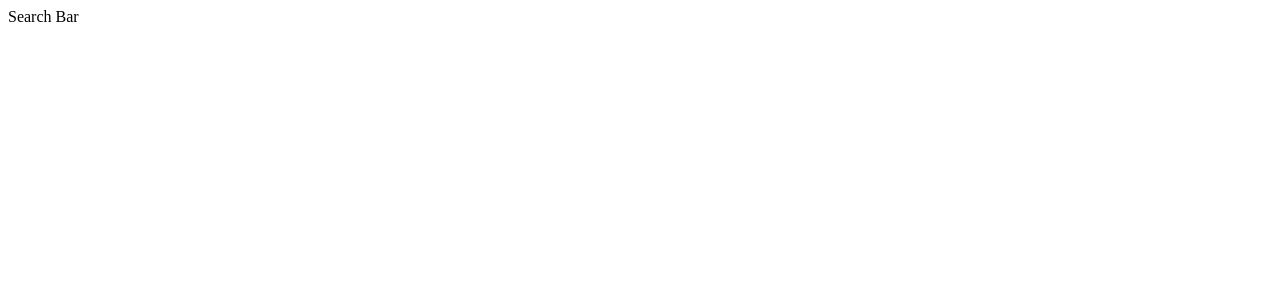
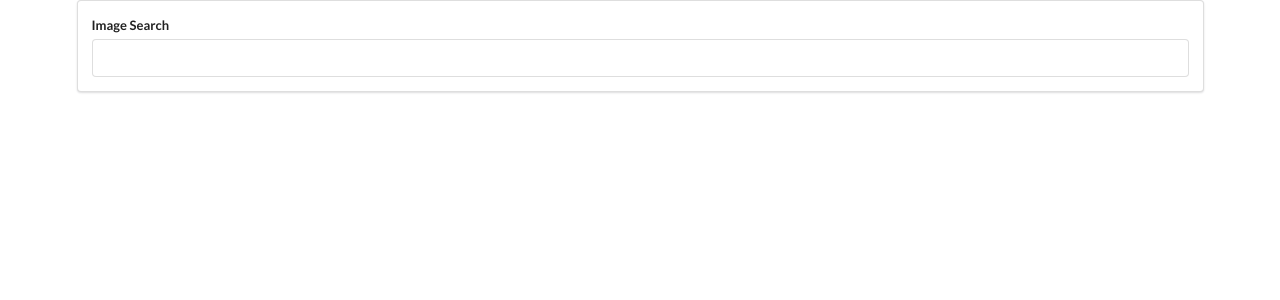
Before and after one commit to SavioChermont/GetPics, a React (Create React App) app: page / in a window 1280 px wide. Shown: the top 300 px of the page. Built offline with nearby package versions, Linux system fonts and the light colour scheme.

Commit message:
Implementa componente SearchBar

```diff
--- a/public/index.html
+++ b/public/index.html
@@ -3,6 +3,7 @@
   <head>
     <meta charset="utf-8" />
     <meta name="viewport" content="width=device-width, initial-scale=1" />
+    <link rel="stylesheet" href="https://cdnjs.cloudflare.com/ajax/libs/semantic-ui/2.4.1/semantic.min.css">
     <title>Get Pics App</title>
   </head>
   <body>
--- a/src/components/App.js
+++ b/src/components/App.js
@@ -2,11 +2,19 @@
 import SearchBar from './SearchBar.js'
 
 
-const App = () => {
-    return (
-    <div>
-        <SearchBar />
-    </div> );
+class App extends React.Component {
+
+    onSearchSubmit(term){
+        console.log(term)
+    }
+
+    render(){
+        return (
+            <div className="ui container">
+                <SearchBar onSubmit={this.onSearchSubmit}/>
+            </div> );
+    }
+
 }
 
 export default App;
--- a/src/components/SearchBar.js
+++ b/src/components/SearchBar.js
@@ -1,10 +1,23 @@
 import React from 'react';
 
 class SearchBar extends React.Component {
-    state = {  }
+    state = { term: '' }
+
+    onFormSubmit = (e) => {
+        e.preventDefault();
+        this.props.onSubmit(this.state.term);
+    }
+
     render() {
         return (
-            <div> Search Bar </div>
+            <div className="ui segment">
+                <form className="ui form" onSubmit={this.onFormSubmit}>
+                    <div className="field">
+                        <label>Image Search</label>
+                        <input type="text" value={this.state.term} onChange={(e) => this.setState({term: e.target.value})}/>
+                    </div>
+                </form>
+            </div>
          );
     }
 }
```
